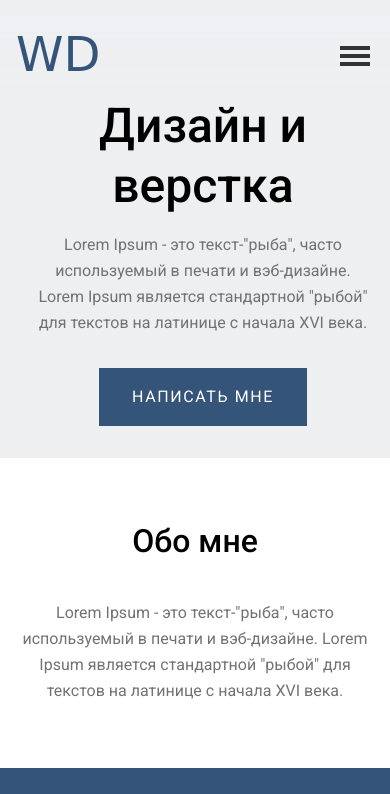
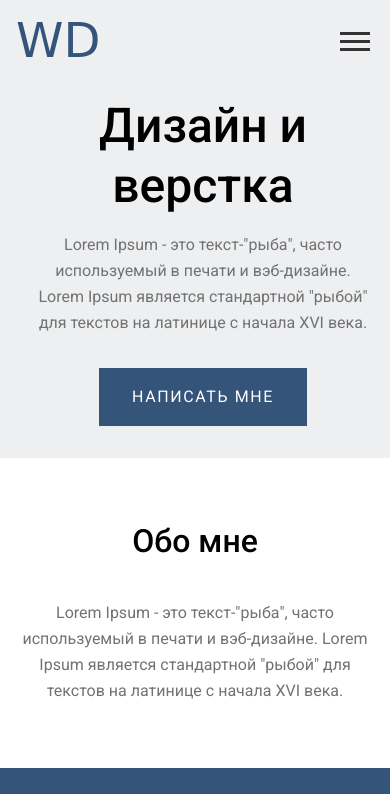
Before and after one commit to andy-devs/single-page-designer-website, a plain HTML site: page index.html in a window 390 px wide. Shown: the top 794 px of the page. Drawn offline with Linux system fonts and the light colour scheme; a web font is replaced by a local one.

Commit message:
padding header fix

```diff
--- a/style.css
+++ b/style.css
@@ -482,3 +482,9 @@ textarea {
         padding: 0.7rem 0.8rem;
     }
 }
+@media (max-width: 1000px) {
+    .header {
+        padding-top: 0.6rem;
+        padding-bottom: 0.3rem;
+    }
+}
```
